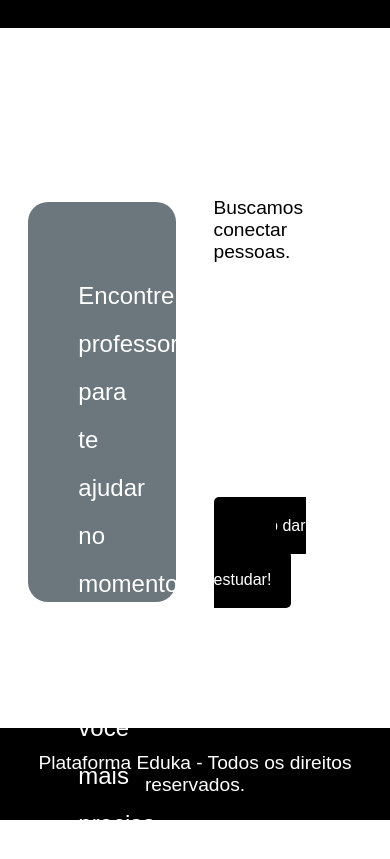
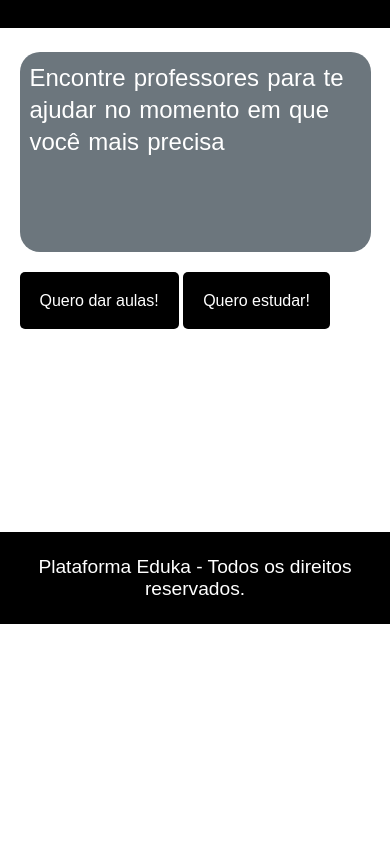
Before and after one commit to VinicOliver/project-web, a plain HTML site: page app/index.html in a window 390 px wide. Shown: the part 87-946 px from the top of the page. After the commit the page ends 844 px from the top, so only its background shows below. Drawn offline with Linux system fonts and the light colour scheme; a web font is replaced by a local one.

Commit message:
Update css archives

```diff
--- a/assets/resources/styles/index.css
+++ b/assets/resources/styles/index.css
@@ -71,3 +71,49 @@ footer > p {
     text-align: center;
     color: white;
 }
+
+@media (max-width: 800px) {
+    main {
+        display: block;
+        width: 100%;
+        margin: 0 auto;
+    }
+
+    .content {
+        display: block;
+        margin: 0 auto;
+        height: 200px;
+        width: 90%;
+        margin-bottom: 40px;
+    }
+
+    .left-content > a {
+        padding: 10px;
+        line-height: 2rem;
+    }
+
+    #text-content {
+        padding: 10px;
+        line-height: 2rem;
+    }
+
+    .right-content {
+        visibility: hidden;
+        height: 0;
+    }
+
+    .right-content > p {
+        font-size: 1rem;
+        height: 40px;
+    }
+
+    .link-area > a {
+        display: block;
+    }
+
+    .link {
+        margin: 15px auto;
+        width: 60%;
+        text-align: center;
+    }
+}
--- a/assets/resources/styles/search.css
+++ b/assets/resources/styles/search.css
@@ -133,12 +133,13 @@ footer > p {
     color: white;
 }
 
-@media only screen and (max-width: 800px) {
-    body, main {
+@media (max-width: 800px) {
+    main {
+        margin: 0 auto;
+        width: 90%;
+    }
+
+    header, footer {
         width: 100%;
     }
-
-    h1 {
-        font-size: .8rem;
-    }
 }
```
